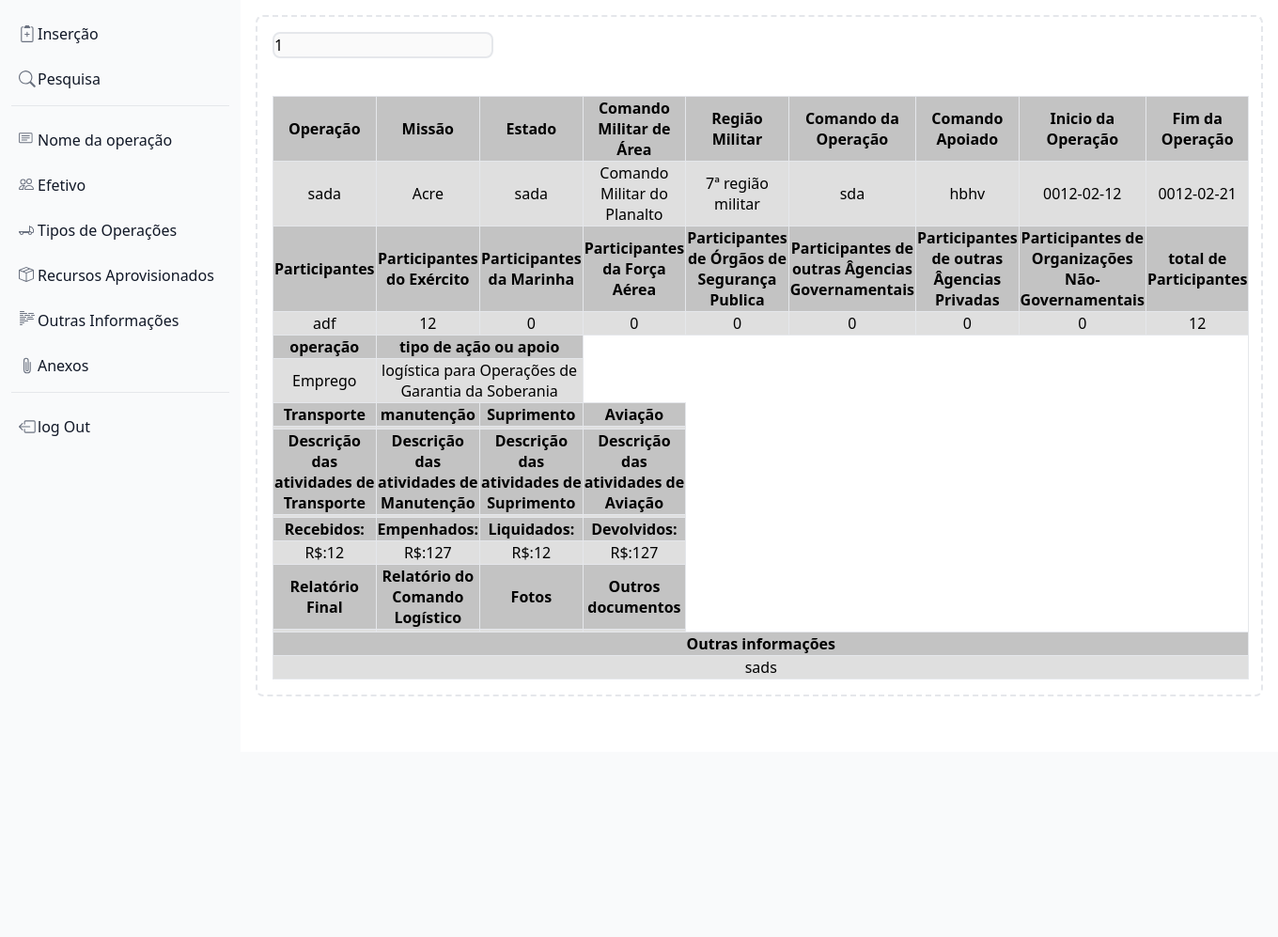
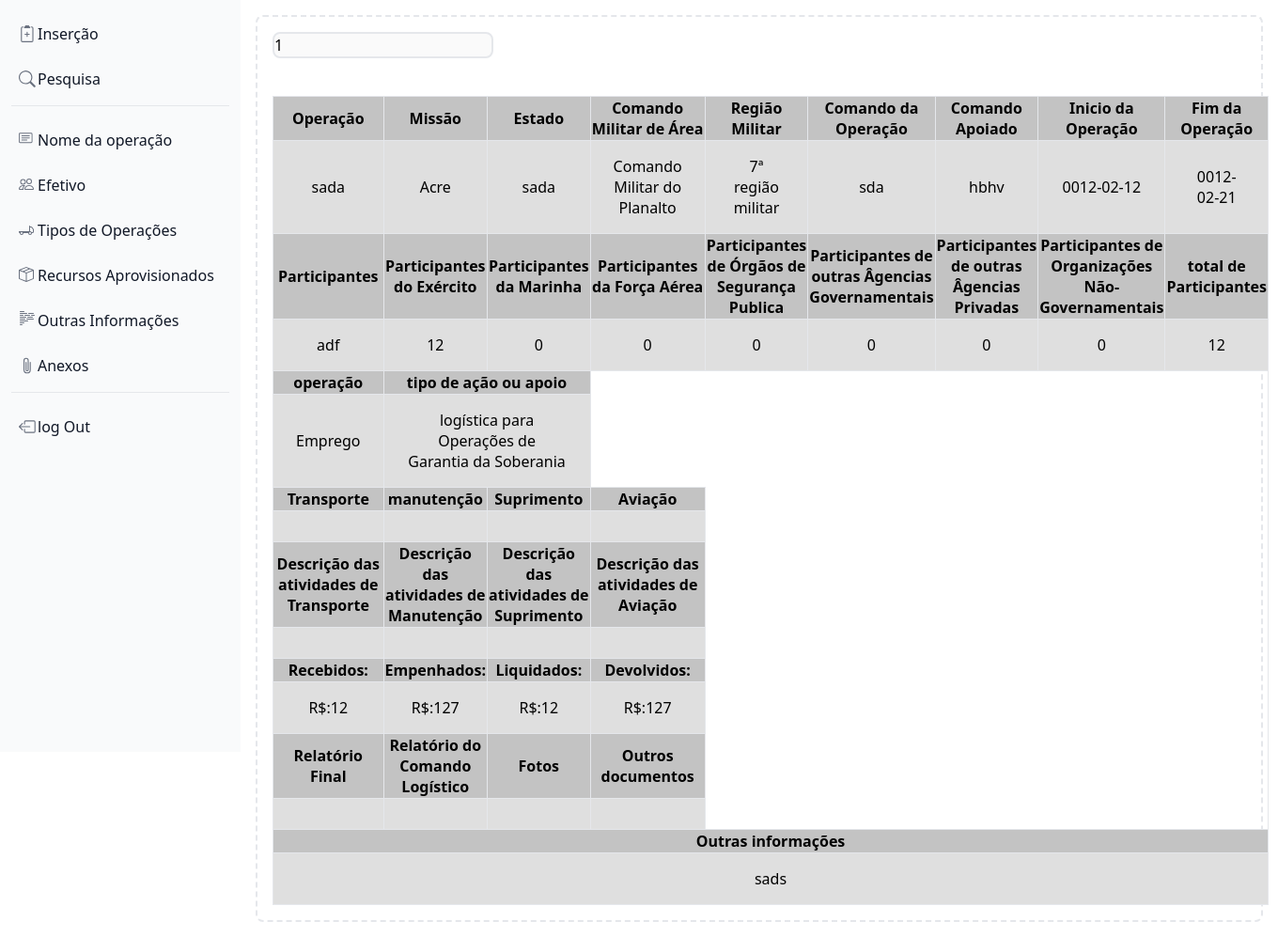
Before and after one commit to ivictoroff/Banco-de-Dados-de-Op-Log-Zulu, a PHP site: page /app/pesquisa/completo.php?id=1 in a window 1360 px wide. Shown: the whole page at 94% size. Before the commit the page ends 741 px from the top, so only its background shows below. Run offline with PHP 8.4, Linux system fonts and the light colour scheme; the visitor is signed in with stand-in values (Sample User, id 1); data comes from the database, SQL or seed files in the repository.

Commit message:
algumas correcoes q ja deveriam ter sido feitas

```diff
--- a/app/insercao/operacao.php
+++ b/app/insercao/operacao.php
@@ -7,7 +7,7 @@
 if ((!isset($_SESSION['user'])== true) and (!isset($_SESSION['pass'])==true)){
   unset($_SESSION['user']);
   unset($_SESSION['pass']);
-  header('Location: /index.php');
+  header('Location: /banco/index.php');
 }
 else {
   $usuario = $_SESSION['user'];
--- a/app/pesquisa/completo.php
+++ b/app/pesquisa/completo.php
@@ -165,17 +165,17 @@
   </form> <br>
 
   <!-- construcao da tabela para a exibicao -->
-  <table  class= " border border-slate-600">
-    <tr style="margin-right: 150px;" class=" border border-slate-600">
-      <th class=" border border-slate-600">Operação</th>
-      <th class="  border border-slate-600">Missão</th>
-      <th class="  border border-slate-600">Estado</th>
-      <th class="  border border-slate-600">Comando Militar de Área</th>
-      <th class="  border border-slate-600">Região Militar</th>
-      <th class="  border border-slate-600">Comando da Operação</th>
-      <th class="  border border-slate-600">Comando Apoiado</th>
-      <th class="  border border-slate-600">Inicio da Operação</th>
-      <th class="  border border-slate-600">Fim da Operação</th>
+  <table  class= "border border-slate-600">
+    <tr style="margin-right: 150px;" class="border border-slate-600">
+      <th class="border border-slate-600">Operação</th>
+      <th class=" border border-slate-600">Missão</th>
+      <th class=" border border-slate-600">Estado</th>
+      <th class=" border border-slate-600">Comando Militar de Área</th>
+      <th class=" border border-slate-600">Região Militar</th>
+      <th class=" border border-slate-600">Comando da Operação</th>
+      <th class=" border border-slate-600">Comando Apoiado</th>
+      <th class=" border border-slate-600">Inicio da Operação</th>
+      <th class=" border border-slate-600">Fim da Operação</th>
     </tr>
     <?php
       if (!isset($_GET['id'])) {
@@ -229,46 +229,46 @@
                 while ($dados5 = $sql_query5->fetch_assoc()) {
                   while ($dados6 = $sql_query6->fetch_assoc()) {
     ?>
-    <tr class=" border border-slate-600 ">
-      <td class=" border border-slate-600"><?php echo $dados['operacao']; ?></td>
-      <td class=" border border-slate-600 "><?php echo $dados['estado']; ?></td>
-      <td class=" border border-slate-600 "><?php echo $dados['missao']; ?></td>
-      <td class=" border border-slate-600 "><?php echo $dados['cma']; ?></td>
-      <td class=" border border-slate-600 "><?php echo $dados['rm']; ?></td>
-      <td class=" border border-slate-600 "><?php echo $dados['comandoOp']; ?></td>
-      <td class=" border border-slate-600 "><?php echo $dados['comandoApoio']; ?></td>
-      <td class=" border border-slate-600 "><?php echo $dados['inicioOp']; ?></td>
-      <td class=" border border-slate-600 "><?php echo $dados['fimOp']; ?></td>
+    <tr class=" px-6 py-4 border border-slate-600 ">
+      <td class=" px-6 py-4 border border-slate-600"><?php echo $dados['operacao']; ?></td>
+      <td class=" px-6 py-4 border border-slate-600 "><?php echo $dados['estado']; ?></td>
+      <td class=" px-6 py-4 border border-slate-600 "><?php echo $dados['missao']; ?></td>
+      <td class=" px-6 py-4 border border-slate-600 "><?php echo $dados['cma']; ?></td>
+      <td class=" px-6 py-4 border border-slate-600 "><?php echo $dados['rm']; ?></td>
+      <td class=" px-6 py-4 border border-slate-600 "><?php echo $dados['comandoOp']; ?></td>
+      <td class=" px-6 py-4 border border-slate-600 "><?php echo $dados['comandoApoio']; ?></td>
+      <td class=" px-6 py-4 border border-slate-600 "><?php echo $dados['inicioOp']; ?></td>
+      <td class=" px-6 py-4 border border-slate-600 "><?php echo $dados['fimOp']; ?></td>
     </tr>
     <tr>
-      <th class="border border-slate-600 bg-blend-darken">Participantes</th>
-      <th class="border border-slate-600 bg-blend-darken">Participantes do Exército</th>
-      <th class="border border-slate-600 bg-blend-darken">Participantes da Marinha</th>
-      <th class="border border-slate-600 bg-blend-darken">Participantes da Força Aérea</th>
-      <th class="border border-slate-600 bg-blend-darken">Participantes de Órgãos de Segurança Publica</th>
-      <th class="border border-slate-600 bg-blend-darken">Participantes de outras Âgencias Governamentais</th>
-      <th class="border border-slate-600 bg-blend-darken">Participantes de outras Âgencias Privadas</th>
-      <th class="border border-slate-600 bg-blend-darken">Participantes de Organizações Não-Governamentais</th>
-      <th class="border border-slate-600 bg-blend-darken">total de Participantes</th>
+      <th class=" border border-slate-600 bg-blend-darken">Participantes</th>
+      <th class=" border border-slate-600 bg-blend-darken">Participantes do Exército</th>
+      <th class=" border border-slate-600 bg-blend-darken">Participantes da Marinha</th>
+      <th class=" border border-slate-600 bg-blend-darken">Participantes da Força Aérea</th>
+      <th class=" border border-slate-600 bg-blend-darken">Participantes de Órgãos de Segurança Publica</th>
+      <th class=" border border-slate-600 bg-blend-darken">Participantes de outras Âgencias Governamentais</th>
+      <th class=" border border-slate-600 bg-blend-darken">Participantes de outras Âgencias Privadas</th>
+      <th class=" border border-slate-600 bg-blend-darken">Participantes de Organizações Não-Governamentais</th>
+      <th class=" border border-slate-600 bg-blend-darken">total de Participantes</th>
     </tr>
     <tr>
-      <td class="border border-slate-600 "><?php echo $dados2['participantes']; ?></td>
-      <td class="border border-slate-600 "><?php echo $dados2['participantesEb']; ?></td>
-      <td class="border border-slate-600 "><?php echo $dados2['participantesMb']; ?></td>
-      <td class="border border-slate-600 "><?php echo $dados2['participantesFab']; ?></td>
-      <td class="border border-slate-600 "><?php echo $dados2['participantesOs']; ?></td>
-      <td class="border border-slate-600 "><?php echo $dados2['participantesGov']; ?></td>
-      <td class="border border-slate-600 "><?php echo $dados2['participantesPv']; ?></td>
-      <td class="border border-slate-600 "><?php echo $dados2['participantesCv']; ?></td>
-      <td class="border border-slate-600 "><?php echo $dados2['participantesCv'] + $dados2['participantesPv']+ $dados2['participantesEb'] + $dados2['participantesMb'] + $dados2['participantesFab'] + $dados2['participantesOs'] + $dados2['participantesGov']; ?></td>
+      <td class="px-6 py-4 border border-slate-600 "><?php echo $dados2['participantes']; ?></td>
+      <td class="px-6 py-4 border border-slate-600 "><?php echo $dados2['participantesEb']; ?></td>
+      <td class="px-6 py-4 border border-slate-600 "><?php echo $dados2['participantesMb']; ?></td>
+      <td class="px-6 py-4 border border-slate-600 "><?php echo $dados2['participantesFab']; ?></td>
+      <td class="px-6 py-4 border border-slate-600 "><?php echo $dados2['participantesOs']; ?></td>
+      <td class="px-6 py-4 border border-slate-600 "><?php echo $dados2['participantesGov']; ?></td>
+      <td class="px-6 py-4 border border-slate-600 "><?php echo $dados2['participantesPv']; ?></td>
+      <td class="px-6 py-4 border border-slate-600 "><?php echo $dados2['participantesCv']; ?></td>
+      <td class="px-6 py-4 border border-slate-600 "><?php echo $dados2['participantesCv'] + $dados2['participantesPv']+ $dados2['participantesEb'] + $dados2['participantesMb'] + $dados2['participantesFab'] + $dados2['participantesOs'] + $dados2['participantesGov']; ?></td>
     </tr>
     <tr style="margin-right: 150px;">
-      <th style="margin-right: 150px;" class="border border-slate-600 bg-blend-darken">operação</th>
-      <th class="border border-slate-600 bg-blend-darken" colspan="2">tipo de ação ou apoio</th>
+      <th style="margin-right: 150px;" class=" border border-slate-600 bg-blend-darken">operação</th>
+      <th class=" border border-slate-600 bg-blend-darken" colspan="2">tipo de ação ou apoio</th>
     </tr>
     <tr>
-        <td class="border border-slate-600 "><?php echo $dados3['tipoOp']; ?></td>
-        <td class="border border-slate-600 " colspan="2"><?php echo $dados3['acaoOuApoio']; ?></td>
+        <td class="px-6 py-4 border border-slate-600 "><?php echo $dados3['tipoOp']; ?></td>
+        <td class="px-6 py-4 border border-slate-600 " colspan="2"><?php echo $dados3['acaoOuApoio']; ?></td>
     </tr>
     <tr style="margin-right: 150px;">
       <th class="border border-slate-600 bg-blend-darken">Transporte</th>
@@ -277,10 +277,10 @@
       <th class="border border-slate-600 bg-blend-darken">Aviação</th>
     </tr>
     <tr>
-        <td class="border border-slate-600 "><?php echo $dados3['transporte']; ?></td>
-        <td class="border border-slate-600 "><?php echo $dados3['manutencao']; ?></td>
-        <td class="border border-slate-600 "><?php echo $dados3['suprimento']; ?></td>
-        <td class="border border-slate-600 "><?php echo $dados3['aviacao']; ?></td>
+        <td class="px-6 py-4 border border-slate-600 "><?php echo $dados3['transporte']; ?></td>
+        <td class="px-6 py-4 border border-slate-600 "><?php echo $dados3['manutencao']; ?></td>
+        <td class="px-6 py-4 border border-slate-600 "><?php echo $dados3['suprimento']; ?></td>
+        <td class="px-6 py-4 border border-slate-600 "><?php echo $dados3['aviacao']; ?></td>
     </tr>
     <tr>
       <th class="border border-slate-600 bg-blend-darken">Descrição das atividades de Transporte</th>
@@ -289,10 +289,10 @@
       <th class="border border-slate-600 bg-blend-darken">Descrição das atividades de Aviação</th>
     </tr>
     <tr>
-        <td class="border border-slate-600 "><?php echo $dados3['desTransporte']; ?></td>
-        <td class="border border-slate-600 "><?php echo $dados3['desManutencao']; ?></td>
-        <td class="border border-slate-600 "><?php echo $dados3['desSuprimento']; ?></td>
-        <td class="border border-slate-600 "><?php echo $dados3['desAviacao']; ?></td>
+        <td class="px-6 py-4 border border-slate-600 "><?php echo $dados3['desTransporte']; ?></td>
+        <td class="px-6 py-4 border border-slate-600 "><?php echo $dados3['desManutencao']; ?></td>
+        <td class="px-6 py-4 border border-slate-600 "><?php echo $dados3['desSuprimento']; ?></td>
+        <td class="px-6 py-4 border border-slate-600 "><?php echo $dados3['desAviacao']; ?></td>
     </tr>
     <tr>
       <th class="border border-slate-600 bg-blend-darken">Recebidos:</th>
@@ -301,28 +301,28 @@
       <th class="border border-slate-600 bg-blend-darken">Devolvidos:</th>
     </tr>
     <tr>
-        <td class="border border-slate-600 "><?php echo "R$:". $dados4['recebidos']; ?></td>
-        <td class="border border-slate-600 "><?php echo "R$:". $dados4['descentralizados']; ?></td>
-        <td class="border border-slate-600 "><?php echo "R$:". $dados4['empenhados']; ?></td>
-        <td class="border border-slate-600 "><?php echo "R$:". $dados4['devolvidos']; ?></td>
+        <td class="px-6 py-4 border border-slate-600 "><?php echo "R$:". $dados4['recebidos']; ?></td>
+        <td class="px-6 py-4 border border-slate-600 "><?php echo "R$:". $dados4['descentralizados']; ?></td>
+        <td class="px-6 py-4 border border-slate-600 "><?php echo "R$:". $dados4['empenhados']; ?></td>
+        <td class="px-6 py-4 border border-slate-600 "><?php echo "R$:". $dados4['devolvidos']; ?></td>
     </tr>
     <tr>
-      <th class="border border-slate-600 bg-blend-darken">Relatório Final</th>
-      <th class="border border-slate-600 bg-blend-darken">Relatório do Comando Logístico</th>
-      <th class="border border-slate-600 bg-blend-darken">Fotos</th>
-      <th class="border border-slate-600 bg-blend-darken">Outros documentos</th>
+      <th class=" border border-slate-600 bg-blend-darken">Relatório Final</th>
+      <th class=" border border-slate-600 bg-blend-darken">Relatório do Comando Logístico</th>
+      <th class=" border border-slate-600 bg-blend-darken">Fotos</th>
+      <th class=" border border-slate-600 bg-blend-darken">Outros documentos</th>
     </tr>
     <tr>
-      <td style="color:blue;" class="border border-slate-600 "><a href="../../uploads/<?php echo $dados6['relatorioFinal'] ?>" target="_blank"><?php echo $dados6['relatorioFinal'] ?></a></td>
-      <td style="color:blue;" class="border border-slate-600 "><a href="../../uploads/<?php echo $dados6['relatorioComando'] ?>" target="_blank"><?php echo $dados6['relatorioComando'] ?></a></td>
-      <td style="color:blue;" class="border border-slate-600 "><a href="../../uploads/<?php echo $dados6['fotos'] ?>" target="_blank"><?php echo $dados6['fotos'] ?></a></td>
-      <td style="color:blue;" class="border border-slate-600 "><a href="../../uploads/<?php echo $dados6['outrosDocumentos'] ?>" target="_blank"><?php echo $dados6['outrosDocumentos'] ?></a></td>
+      <td style="color:blue;" class="px-6 py-4 border border-slate-600 "><a href="../../uploads/<?php echo $dados6['relatorioFinal'] ?>" target="_blank"><?php echo $dados6['relatorioFinal'] ?></a></td>
+      <td style="color:blue;" class="px-6 py-4 border border-slate-600 "><a href="../../uploads/<?php echo $dados6['relatorioComando'] ?>" target="_blank"><?php echo $dados6['relatorioComando'] ?></a></td>
+      <td style="color:blue;" class="px-6 py-4 border border-slate-600 "><a href="../../uploads/<?php echo $dados6['fotos'] ?>" target="_blank"><?php echo $dados6['fotos'] ?></a></td>
+      <td style="color:blue;" class="px-6 py-4 border border-slate-600 "><a href="../../uploads/<?php echo $dados6['outrosDocumentos'] ?>" target="_blank"><?php echo $dados6['outrosDocumentos'] ?></a></td>
     </tr>
     <tr >
-      <th class="border border-slate-600 bg-blend-darken" colspan="9">Outras informações</th>
+      <th class=" border border-slate-600 bg-blend-darken" colspan="9">Outras informações</th>
     </tr>
     <tr>
-      <td class="border border-slate-600 "  colspan="9" rowspan="1" ><?php echo $dados5['outrasInfos'];?></td>
+      <td class="px-6 py-4 border border-slate-600 "  colspan="9" rowspan="1" ><?php echo $dados5['outrasInfos'];?></td>
     </tr>
     <?php
               }
```
Also changed, not shown: app/pesquisa/operacao.php (+4 -4 lines).
